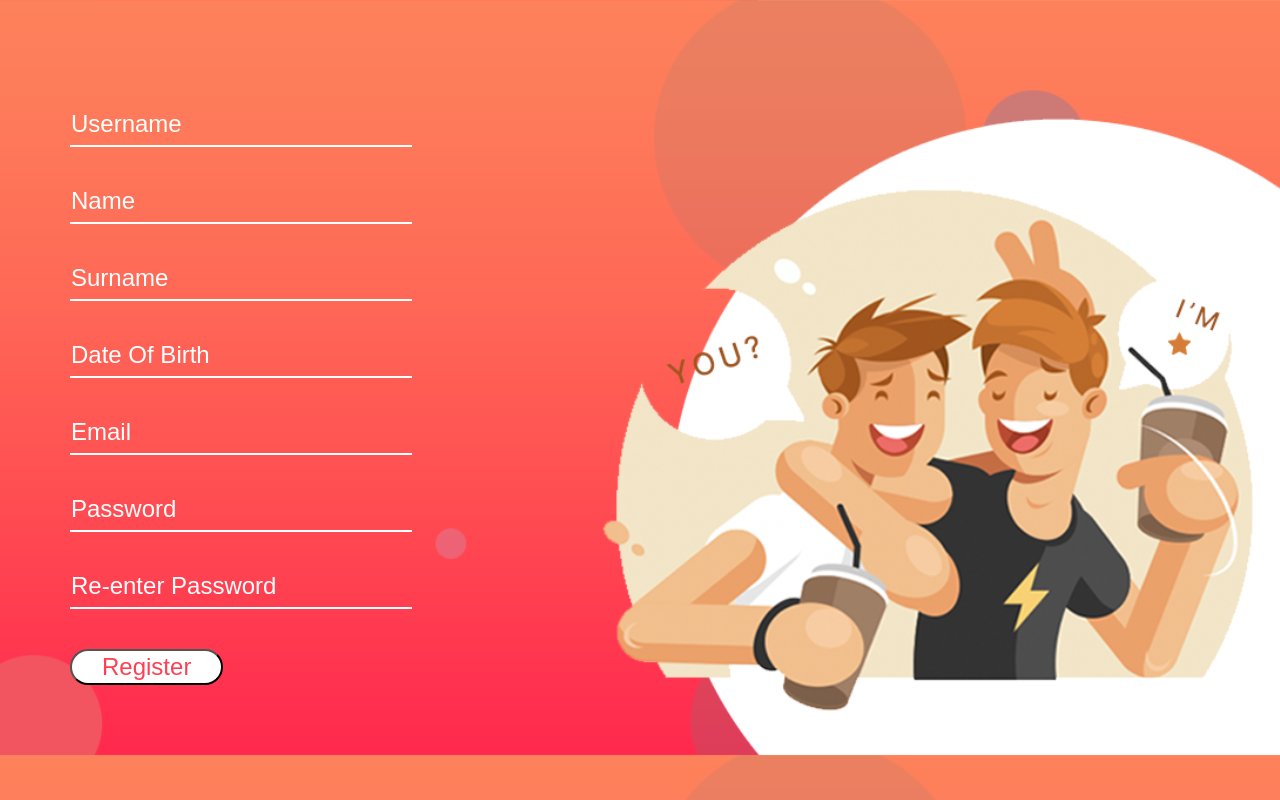
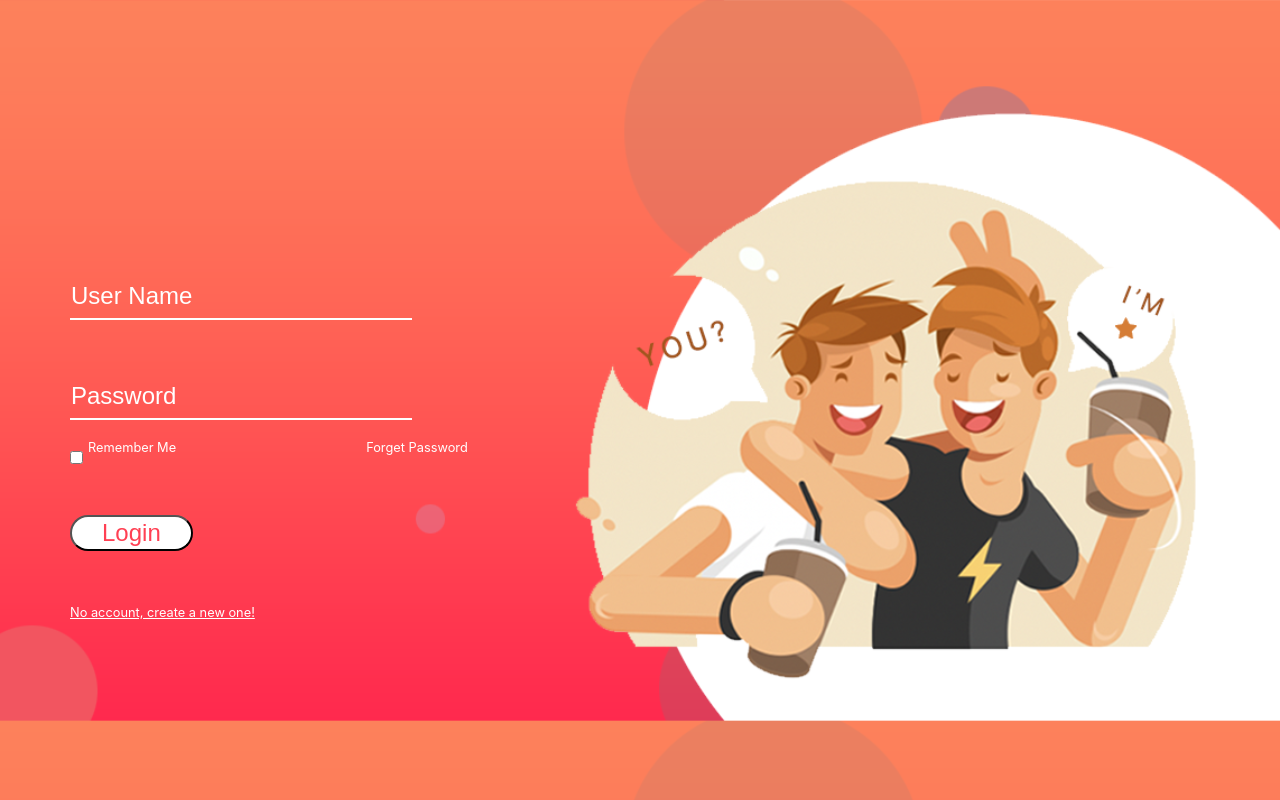
Before and after one commit to ArdiJorganxhi/Roomie, a React (Create React App) app: page / in a window 1280 px wide. Built offline with nearby package versions, Linux system fonts and the light colour scheme.

Commit message:
Add files via upload

```diff
--- a/src/App.js
+++ b/src/App.js
@@ -3,12 +3,29 @@ import './App.css';
 import Login from './pages/Login';
 import Register from './pages/Register';
 
+import { BrowserRouter, Routes, Route } from 'react-router-dom';
+import Homepage from './pages/Homepage';
+
 
 function App() {
   return (
-    <div className="App">
-      <Register />
-    </div>
+    <BrowserRouter>
+
+    <Routes>
+
+   <Route path='/' element={<Login />}></Route>
+   <Route path = '/login' element={<Login />}></Route>
+   <Route path='/register' element={<Register />}></Route>
+   <Route path = '/homepage' element={<Homepage />}></Route>
+
+
+
+    </Routes>
+
+
+
+
+    </BrowserRouter>
   );
 }
 
--- /dev/null
+++ b/src/components/HomepageComponent.css
@@ -0,0 +1,23 @@
+*{
+
+    margin: 0;
+    padding: 0;
+    box-sizing: border-box;
+}
+
+
+body{
+
+    background-color: #fff;
+
+}
+
+
+h1{
+    display: flex;
+    text-align: left;
+    padding-left: 70px;
+    color: #fff;
+    padding-top: 350px;
+
+}
--- /dev/null
+++ b/src/components/HomepageComponent.js
@@ -0,0 +1,11 @@
+import React from 'react'
+import './HomepageComponent.css'
+const HomepageComponent = () => {
+  return (
+
+      <h1>Coming soon! Stay tuned.</h1>
+
+  )
+}
+
+export default HomepageComponent
--- a/src/components/LoginComponent.css
+++ b/src/components/LoginComponent.css
@@ -109,3 +109,31 @@ a:Link{
     padding-right: 30px;
     color: #FF4053;
 }
+
+
+.text{
+    font-size: 1rem;
+    color: #fff;
+}
+
+
+.create-account{
+
+    font-size: 0.8rem;
+    color: #fff;
+
+
+}
+
+
+.create-account-field{
+
+
+    padding-top: 50px;
+}
+
+
+.create-account:link{
+
+    text-decoration: underline;
+}
--- a/src/components/LoginComponent.js
+++ b/src/components/LoginComponent.js
@@ -6,7 +6,7 @@ import {
   BrowserRouter as Router,
   Routes,
   Route,
-  NavLink
+  Link
 } from 'react-router-dom';
 import RegisterComponent from './RegisterComponent';
 
@@ -18,8 +18,8 @@ const LoginComponent = () => {
         <div className='login-field'>
 
 
-        <input type='text' className='login-username' placeholder='User Name'></input>
-        <input type='passsword' className='login-username' placeholder='Password'></input>
+        <input type='text' className='login-username text' placeholder='User Name'></input>
+        <input type='password' className='login-username text' placeholder='Password'></input>
 
 
         </div>
@@ -28,27 +28,37 @@ const LoginComponent = () => {
 
           <input type='checkbox' className='remember-me'></input>
           <p className='remText'>Remember Me</p>
-          <a href='/register'> <p className='forgetText'>Forget Password</p> </a>
+          <a href='#'> <p className='forgetText'>Forget Password</p> </a>
 
         </div>
         <div className='button-field'>
 
+        <Link to= '/homepage'>
 
         <button className='login-button'>Login</button>
 
+        </Link>
+
+
 
         </div>
+
+        <div className='create-account-field'>
+
+
+        <a href='/register' className='create-account'>No account, create a new one!</a>
+
+
+        </div>
+
+
 
 
       </form>
 
 
 
-      <Routes>
-        <Route path='/register'>
-          <RegisterComponent />
-        </Route>
-      </Routes>
+
 
 
 
--- a/src/components/RegisterComponent.js
+++ b/src/components/RegisterComponent.js
@@ -2,12 +2,7 @@ import React from 'react';
 
 import './RegisterComponent.css';
 
-import {
-  BrowserRouter as Router,
-  Switch,
-  Route,
-  NavLink
-} from 'react-router-dom';
+import { Link } from 'react-router-dom';
 
 const RegisterComponent = () => {
   return (
@@ -17,13 +12,13 @@ const RegisterComponent = () => {
         <div className='register-field'>
 
 
-        <input type='text' className='register-fill' placeholder='Username'></input>
-        <input type='text' className='register-fill' placeholder='Name'></input>
-        <input type='text' className='register-fill' placeholder='Surname'></input>
-        <input type='text' className='register-fill' placeholder='Date Of Birth'></input>
-        <input type='email' className='register-fill' placeholder='Email'></input>
-        <input type='password' className='register-fill' placeholder='Password'></input>
-        <input type='password' className='register-fill' placeholder='Re-enter Password'></input>
+        <input type='text' className='register-fill text' placeholder='Username'></input>
+        <input type='text' className='register-fill text' placeholder='Name'></input>
+        <input type='text' className='register-fill text' placeholder='Surname'></input>
+        <input type='text' className='register-fill text' placeholder='Date Of Birth'></input>
+        <input type='email' className='register-fill text' placeholder='Email'></input>
+        <input type='password' className='register-fill text' placeholder='Password'></input>
+        <input type='password' className='register-fill text' placeholder='Re-enter Password'></input>
 
 
 
@@ -32,8 +27,13 @@ const RegisterComponent = () => {
 
         <div className='button-field'>
 
+<Link to='/login'>
+
 
 <button className='register-button' >Register</button>
+
+</Link>
+
 
 
 </div>
--- /dev/null
+++ b/src/pages/Homepage.js
@@ -0,0 +1,13 @@
+import React from 'react'
+import HomepageComponent from '../components/HomepageComponent'
+import '../components/HomepageComponent.css'
+
+const Homepage = () => {
+  return (
+
+
+    <HomepageComponent />
+  )
+}
+
+export default Homepage
```
Also changed, not shown: src/index.js (+9 -1 lines).
